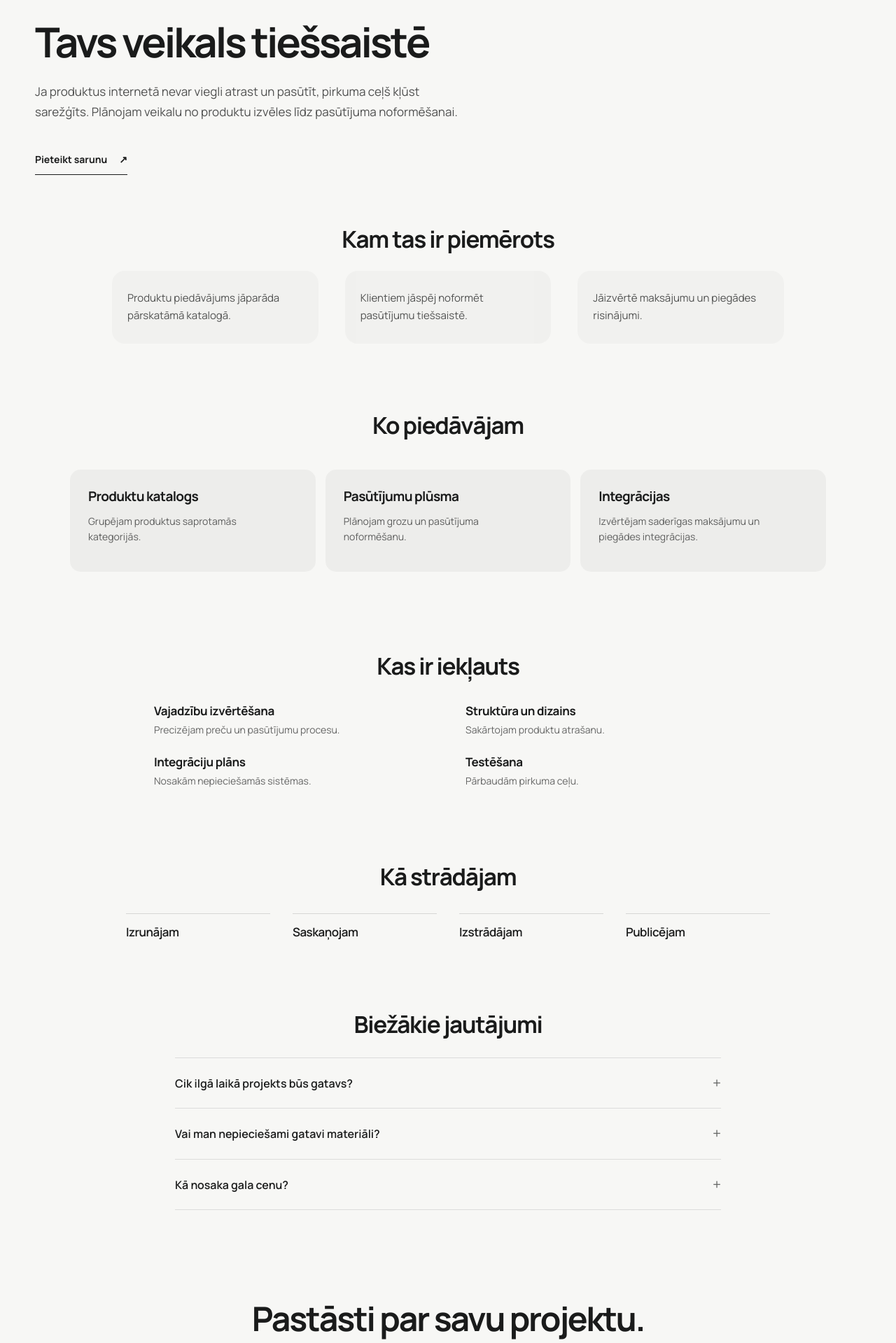
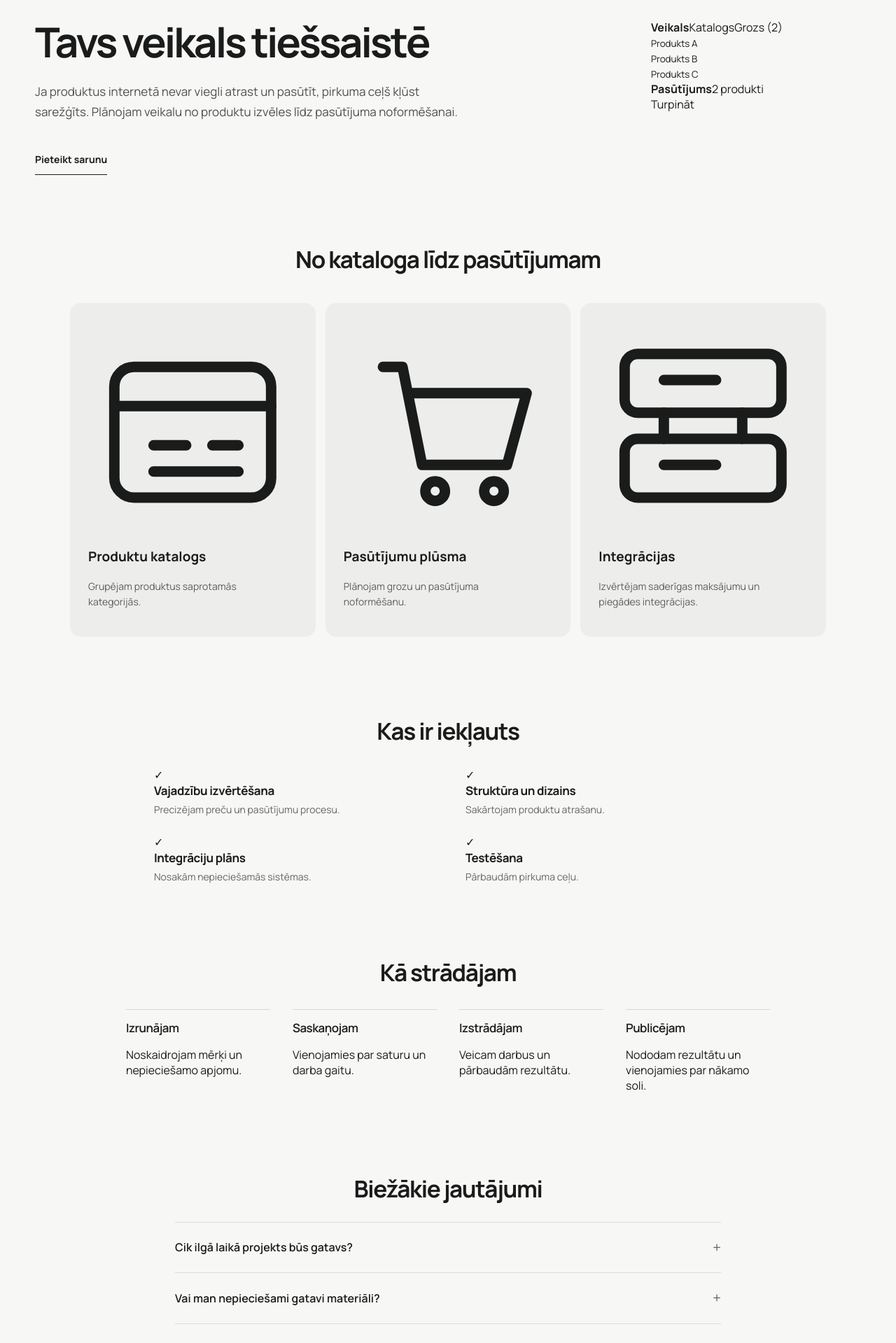
Before and after one commit to davisl24/WEBSITEAGENCY, a Next.js app: page /pakalpojumi/e-komercija in a window 1280 px wide. Shown: the part 140-2059 px from the top of the page at 70% size. Built offline with nearby package versions, Linux system fonts and the light colour scheme; no server answers.

Commit message:
Unify service inner pages with icons, meaningful offer previews, explained process and CTA

```diff
--- a/app/components/KestrelServiceTemplate.tsx
+++ b/app/components/KestrelServiceTemplate.tsx
@@ -11,53 +11,95 @@ export type ServiceInfo = {
   faq: { question: string; answer: string }[];
 };
 
-const process = ["Izrunājam", "Saskaņojam", "Izstrādājam", "Publicējam"];
+const steps = [
+  { title: "Izrunājam", detail: "Noskaidrojam mērķi un nepieciešamo apjomu." },
+  { title: "Saskaņojam", detail: "Vienojamies par saturu un darba gaitu." },
+  { title: "Izstrādājam", detail: "Veicam darbus un pārbaudām rezultātu." },
+  { title: "Publicējam", detail: "Nododam rezultātu un vienojamies par nākamo soli." },
+];
+
+export function KestrelProcessIcon({ index }: { index: number }) {
+  return <svg viewBox="0 0 32 32" fill="none" stroke="currentColor" strokeWidth="1.6" strokeLinecap="round" strokeLinejoin="round" aria-hidden="true">
+    {index === 0 && <><circle cx="16" cy="16" r="11"/><circle cx="16" cy="16" r="5"/><path d="M16 3v6M16 23v6M3 16h6M23 16h6"/></>}
+    {index === 1 && <><rect x="5" y="5" width="22" height="22" rx="3"/><path d="M11 11h11M11 16h11M11 21h7"/></>}
+    {index === 2 && <><rect x="4" y="6" width="24" height="20" rx="3"/><path d="M4 12h24M13 16l-4 3 4 3M19 16l4 3-4 3"/></>}
+    {index === 3 && <><path d="M12 21l-1-7c3-6 8-9 15-9 0 7-3 12-9 15l-5 1Z"/><path d="m17 15 0 0M11 14l-5 1-2 5 7-1M18 21l-1 7-5 1 1-7M9 23l-3 3M24 9h.01"/></>}
+  </svg>;
+}
+
+function OfferIcon({ index }: { index: number }) {
+  return <svg viewBox="0 0 32 32" fill="none" stroke="currentColor" strokeWidth="1.6" strokeLinecap="round" strokeLinejoin="round" aria-hidden="true">
+    {index === 0 && <><rect x="4" y="7" width="24" height="20" rx="3"/><path d="M4 13h24M10 19h5M19 19h4M10 23h13"/></>}
+    {index === 1 && <><path d="M6 7h3l3 15h13l3-11H10"/><circle cx="14" cy="26" r="1.5"/><circle cx="23" cy="26" r="1.5"/></>}
+    {index === 2 && <><rect x="4" y="5" width="24" height="9" rx="2"/><rect x="4" y="18" width="24" height="9" rx="2"/><path d="M10 14v4M22 14v4M10 9h8M10 22h8"/></>}
+  </svg>;
+}
+
+function CommercePreview() {
+  return <div className="kst-commerce-preview" role="img" aria-label="Ilustratīvs interneta veikala piemērs: preču katalogs, grozs un pasūtījuma noformēšana">
+    <div className="kst-commerce-window">
+      <div className="kst-commerce-window-top"><strong>Veikals</strong><span>Katalogs</span><span>Grozs (2)</span></div>
+      <div className="kst-commerce-product-grid">
+        <div><span className="kst-product-shape shape-one"/><i/><small>Produkts A</small></div>
+        <div><span className="kst-product-shape shape-two"/><i/><small>Produkts B</small></div>
+        <div><span className="kst-product-shape shape-three"/><i/><small>Produkts C</small></div>
+      </div>
+    </div>
+    <div className="kst-commerce-checkout"><strong>Pasūtījums</strong><span>2 produkti</span><div className="kst-checkout-line"/><div className="kst-checkout-line short"/><span className="kst-checkout-button">Turpināt</span></div>
+  </div>;
+}
 
 export default function KestrelServiceTemplate({ service }: { service: ServiceInfo }) {
-  return (
-    <main className="kestrel-service kestrel-service-v2">
+  const isCommerce = service.title === "Tavs veikals tiešsaistē";
+  return <main className="kestrel-service kestrel-service-v2 kestrel-service-unified">
     <KestrelHeader />
     <section className="kst-hero" aria-label="Pakalpojums">
-        <div className="kst-hero-copy"><RevealOnView><h1>{service.title}</h1></RevealOnView><RevealOnView delay={75}><p className="kst-intro">{service.intro}</p></RevealOnView><a className="kst-hero-cta" href="/kontakti">Pieteikt sarunu <span aria-hidden="true">↗</span></a></div>
+      <div className="kst-hero-copy">
+        <RevealOnView><h1>{service.title}</h1></RevealOnView>
+        <RevealOnView delay={70}><p className="kst-intro">{service.intro}</p></RevealOnView>
+        <a className="kst-hero-cta" href="/kontakti">Pieteikt sarunu</a>
+      </div>
+      {isCommerce && <CommercePreview />}
     </section>
-      {service.audience.length > 0 && (
-        <section className="kst-section kst-audience-section" aria-labelledby="kst-audience-title">
-          <div className="kst-heading"><RevealOnView><h2 id="kst-audience-title">Kam tas ir piemērots</h2></RevealOnView></div>
-          <div className="kst-audience">{service.audience.map(item => <p key={item}>{item}</p>)}</div>
-        </section>
-      )}
+
     <section className="kst-section kst-offers-section" aria-labelledby="kst-offers">
-        <div className="kst-heading"><RevealOnView><h2 id="kst-offers">Ko piedāvājam</h2></RevealOnView></div>
+      <div className="kst-heading"><RevealOnView><h2 id="kst-offers">{isCommerce ? "No kataloga līdz pasūtījumam" : "Ko piedāvājam"}</h2></RevealOnView></div>
       <div className="kst-offers">
-          {service.offers.map(item => {
-            const contents = <><div className="kst-offer-top"><h3>{item.title}</h3>{item.href && <span aria-hidden="true">↗</span>}</div><p>{item.detail}</p>{item.price && <strong>{item.price}</strong>}</>;
-            return item.href
-              ? <a key={item.title} href={item.href} className="kst-offer">{contents}</a>
-              : <div key={item.title} className="kst-offer">{contents}</div>;
+        {service.offers.map((item,index) => {
+          const inside = <><span className="kst-offer-icon"><OfferIcon index={index%3}/></span><div className="kst-offer-body"><h3>{item.title}</h3><p>{item.detail}</p>{item.price && <strong>{item.price}</strong>}</div>{item.href && <span className="kst-offer-arrow" aria-hidden="true">↗</span>}</>;
+          return item.href ? <a key={item.title} href={item.href} className="kst-offer">{inside}</a> : <div key={item.title} className="kst-offer">{inside}</div>;
         })}
       </div>
     </section>
+
     <section className="kst-section kst-included-section" aria-labelledby="kst-included">
       <div className="kst-heading"><RevealOnView><h2 id="kst-included">Kas ir iekļauts</h2></RevealOnView></div>
-        <div className="kst-included">{service.included.map(item => <div key={item.title}><h3>{item.title}</h3><p>{item.detail}</p></div>)}</div>
+      <div className="kst-included">
+        {service.included.map((item,index) => <RevealOnView className="kst-included-item" delay={index*70} key={item.title}>
+          <span aria-hidden="true" className="kst-included-mark">✓</span><div><h3>{item.title}</h3><p>{item.detail}</p></div>
+        </RevealOnView>)}
+      </div>
     </section>
+
     <section className="kst-section kst-process-section" aria-labelledby="kst-process">
       <div className="kst-heading"><RevealOnView><h2 id="kst-process">Kā strādājam</h2></RevealOnView></div>
-        <div className="kst-process">{process.map(step => <div key={step}><h3>{step}</h3></div>)}</div>
-      </section>
-      {service.faq.length > 0 && (
-        <section className="kst-section kst-faq-section" aria-labelledby="kst-faq-title">
-          <div className="kst-heading"><RevealOnView><h2 id="kst-faq-title">Biežākie jautājumi</h2></RevealOnView></div>
-          <div className="kst-faq">
-            {service.faq.map(item => <details key={item.question}><summary>{item.question}</summary><p>{item.answer}</p></details>)}
+      <div className="kst-process">
+        {steps.map((step,index) => <RevealOnView className="kst-process-step" delay={110+index*95} key={step.title}>
+          <span className="kst-process-icon"><KestrelProcessIcon index={index}/></span>
+          <h3>{step.title}</h3><p>{step.detail}</p>
+        </RevealOnView>)}
       </div>
     </section>
-      )}
+
+    {service.faq.length>0 && <section className="kst-section kst-faq-section" aria-labelledby="kst-faq-title">
+      <div className="kst-heading"><RevealOnView><h2 id="kst-faq-title">Biežākie jautājumi</h2></RevealOnView></div>
+      <div className="kst-faq">{service.faq.map(item => <details key={item.question}><summary>{item.question}</summary><p>{item.answer}</p></details>)}</div>
+    </section>}
+
     <section className="kst-end">
-        <RevealOnView><h2>Pastāsti par savu projektu.</h2></RevealOnView>
-        <a className="kst-glass-cta" href="/kontakti">Pieteikt sarunu <span aria-hidden="true">↗</span></a>
+      <RevealOnView><h2>Pastāsti par savu projektu</h2></RevealOnView>
+      <a className="kst-glass-cta" href="/kontakti">Pieteikt sarunu</a>
     </section>
     <KestrelFooter />
-    </main>
-  );
+  </main>;
 }
```
Lines whose indentation alone changed are shown as unchanged.
